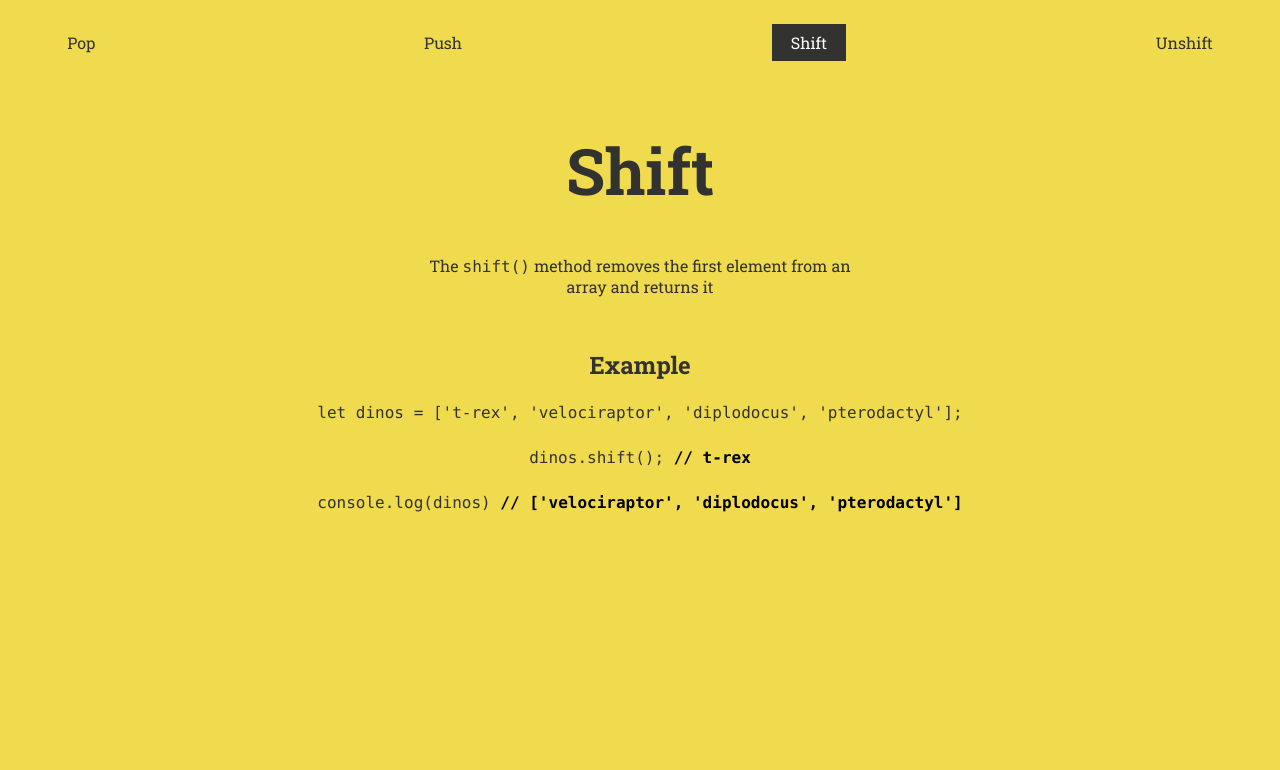
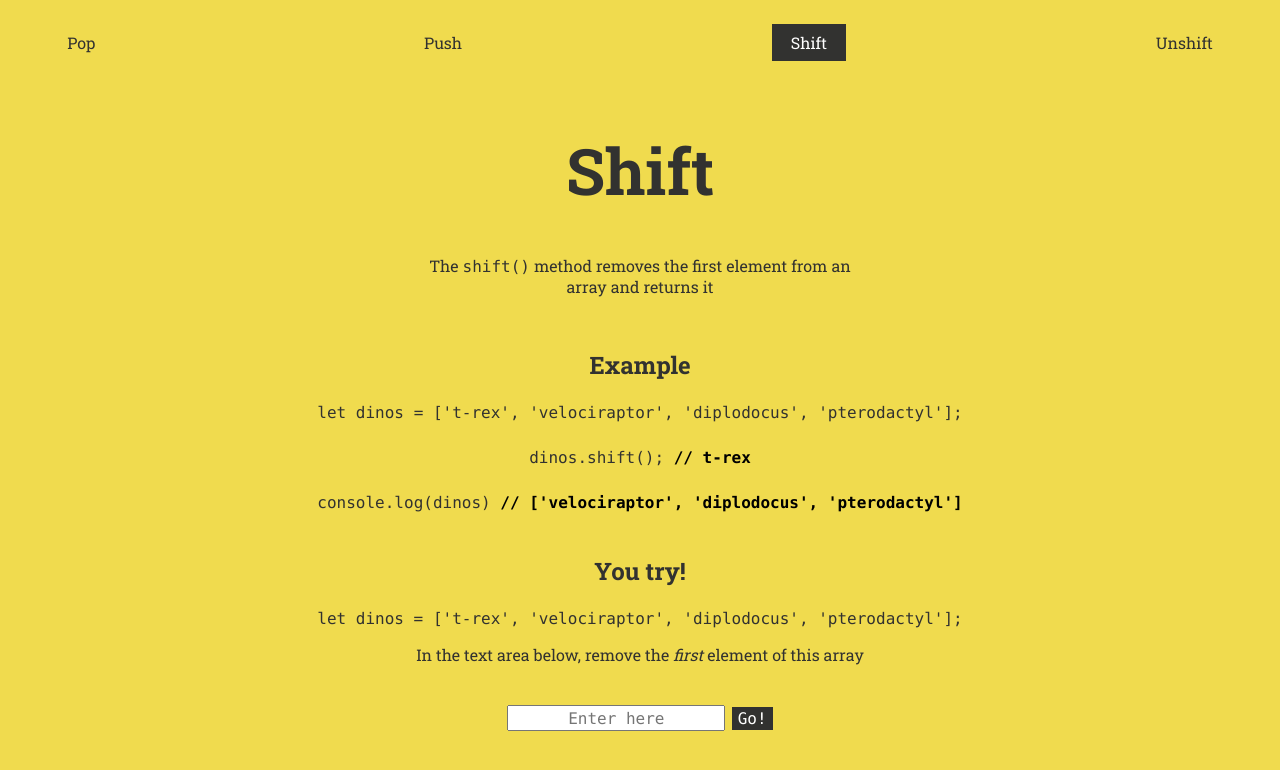
Before and after one commit to nialldbarber/array-methods, a React (Create React App) app: page /shift in a window 1280 px wide. Shown: the top 770 px of the page. Built offline with nearby package versions, Linux system fonts and the light colour scheme.

Commit message:
Added other methods to the project

```diff
--- a/src/components/Push.js
+++ b/src/components/Push.js
@@ -53,7 +53,7 @@ class Push extends React.Component {
 					<h2>You try!</h2>
 					<div className="array">
 						<code>let instruments = ['guitar', 'bass', 'drums'{this.state.methodValue}];</code>
-						<p>In the text area below, add keyboard to the array</p>
+						<p>In the text area below, add keyboard to end the array</p>
 						<div className="test-area">
 							<form onSubmit={this.methodTest}>
 								<input type="text" ref={this.methodInput} required placeholder="Enter here" />
--- a/src/components/Shift.js
+++ b/src/components/Shift.js
@@ -8,8 +8,21 @@ const CodeBlock = styled.span`
 `;
 
 class Shift extends React.Component {
+	methodInput = React.createRef();
+
 	state = {
-		pageName: 'Shift'
+		pageName: 'Shift',
+		method: '',
+		methodTrue: 'dinos.shift();',
+		methodValue: "'t-rex', "
+	};
+
+	methodTest = (event) => {
+		event.preventDefault();
+		const storeName = this.methodInput.current.value;
+		const correctValue = this.state.methodValue;
+		const result = storeName === this.state.methodTrue ? this.setState({ methodValue: '' }) : 'Incorrect';
+		console.log(result);
 	};
 
 	render() {
@@ -35,6 +48,19 @@ class Shift extends React.Component {
 							console.log(dinos) <CodeBlock>// ['velociraptor', 'diplodocus', 'pterodactyl']</CodeBlock>
 						</code>
 					</div>
+					<h2>You try!</h2>
+					<div className="array">
+						<code>let dinos = [{this.state.methodValue}'velociraptor', 'diplodocus', 'pterodactyl'];</code>
+						<p>
+							In the text area below, remove the <i>first</i> element of this array
+						</p>
+						<div className="test-area">
+							<form onSubmit={this.methodTest}>
+								<input type="text" ref={this.methodInput} required placeholder="Enter here" />
+								<button type="submit">Go!</button>
+							</form>
+						</div>
+					</div>
 				</div>
 			</div>
 		);
--- a/src/components/Unshift.js
+++ b/src/components/Unshift.js
@@ -8,8 +8,22 @@ const CodeBlock = styled.span`
 `;
 
 class Unshift extends React.Component {
+	methodInput = React.createRef();
+
 	state = {
-		pageName: 'Unshift'
+		pageName: 'Unshift',
+		method: '',
+		methodTrue: "planets.unshift('mercury');",
+		methodValue: ''
+	};
+
+	methodTest = (event) => {
+		event.preventDefault();
+		const storeName = this.methodInput.current.value;
+		const correctValue = this.state.methodValue;
+		const result =
+			storeName === this.state.methodTrue ? this.setState({ methodValue: "'mercury', " }) : 'Incorrect';
+		console.log(result);
 	};
 
 	render() {
@@ -27,7 +41,7 @@ class Unshift extends React.Component {
 					</div>
 					<div className="execution">
 						<code>
-							planets.unshift('mercury'); <CodeBlock>// t-rex</CodeBlock>
+							planets.unshift('mercury'); <CodeBlock>// 5</CodeBlock>
 						</code>
 					</div>
 					<div className="result">
@@ -36,6 +50,17 @@ class Unshift extends React.Component {
 							<CodeBlock>// ['mercury', 'venus', 'earth', 'mars', 'jupiter']</CodeBlock>
 						</code>
 					</div>
+					<h2>You try!</h2>
+					<div className="array">
+						<code>let planets = [{this.state.methodValue}'venus', 'earth', 'mars', 'jupiter'];</code>
+						<p>In the text area below, add mercury to the beginning array</p>
+						<div className="test-area">
+							<form onSubmit={this.methodTest}>
+								<input type="text" ref={this.methodInput} required placeholder="Enter here" />
+								<button type="submit">Go!</button>
+							</form>
+						</div>
+					</div>
 				</div>
 			</div>
 		);
```
